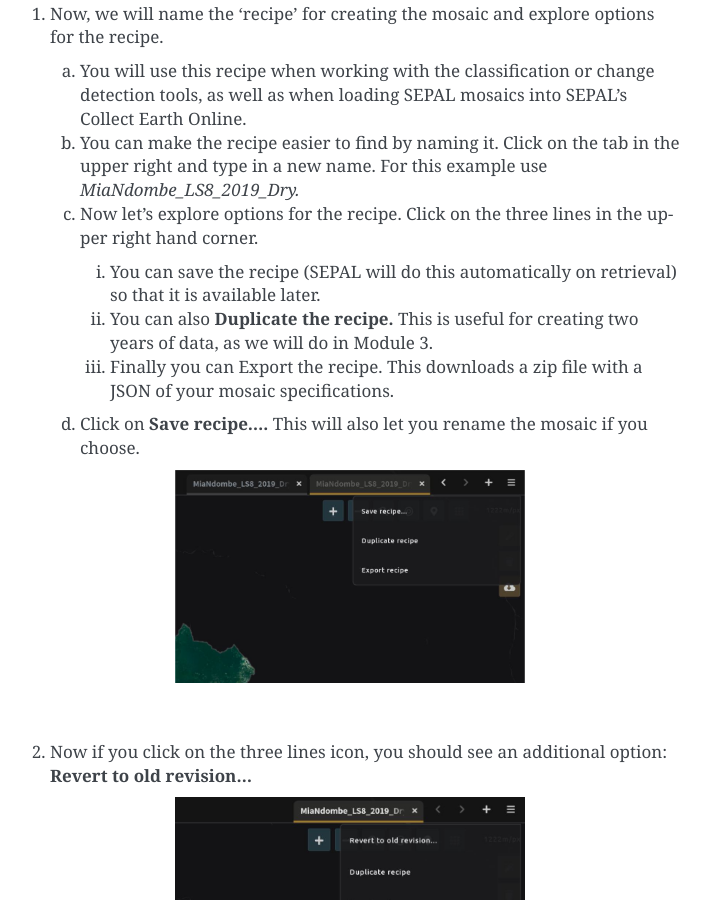
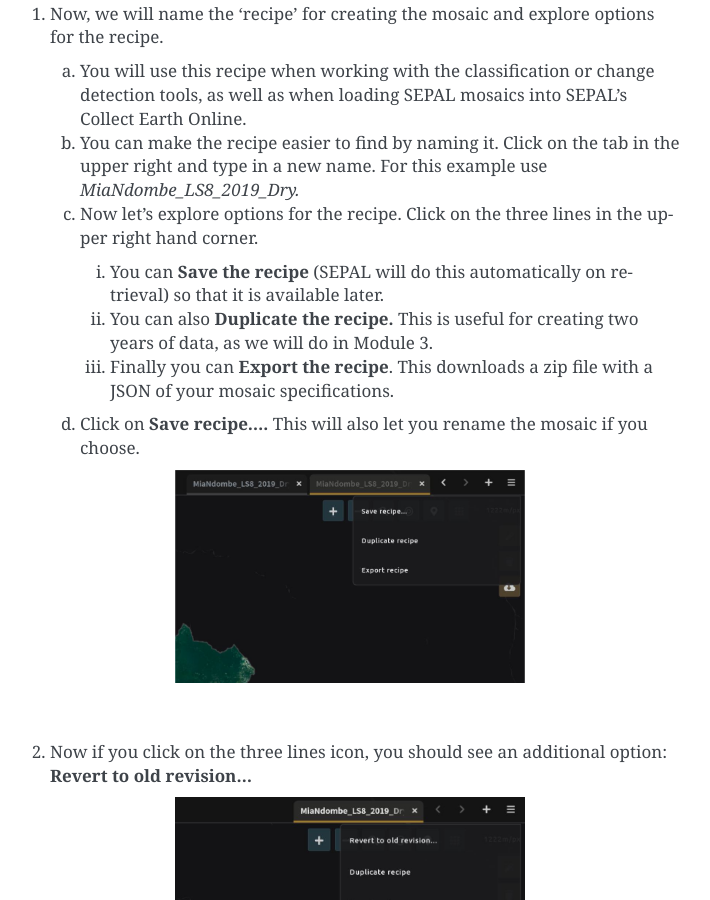
Before and after one commit to sig-gis/SEPAL-CEO, a Sphinx documentation site: the page built from docs/module-1.rst, in a window 1280 px wide and 900 px high, scrolled down 16935 px. Shown: the whole window, without its empty margins (400-1110 px from the left). Built offline with Sphinx 7.4.7, drawn with Linux system fonts in a browser that asks for light colours.

Commit message:
capitalization and bolding
all the other button names were capitalized and one was bolded

```diff
--- a/docs/module-1.rst
+++ b/docs/module-1.rst
@@ -402,9 +402,9 @@ Part 2. Name and Save your Recipe and Mosaic
   b. You can make the recipe easier to find by naming it. Click on the tab in the upper right and type in a new name. For this example use *MiaNdombe_LS8_2019_Dry.*
   c. Now let's explore options for the recipe. Click on the three lines in the upper right hand corner.
 
-    i. You can save the recipe (SEPAL will do this automatically on retrieval) so that it is available later.
+    i. You can **Save the recipe** (SEPAL will do this automatically on retrieval) so that it is available later.
     ii. You can also **Duplicate the recipe.** This is useful for creating two years of data, as we will do in Module 3.
-    iii. Finally you can Export the recipe. This downloads a zip file with a JSON of your mosaic specifications.
+    iii. Finally you can **Export the recipe**. This downloads a zip file with a JSON of your mosaic specifications.
 
   d. Click on **Save recipe….** This will also let you rename the mosaic if you choose.
 
```
